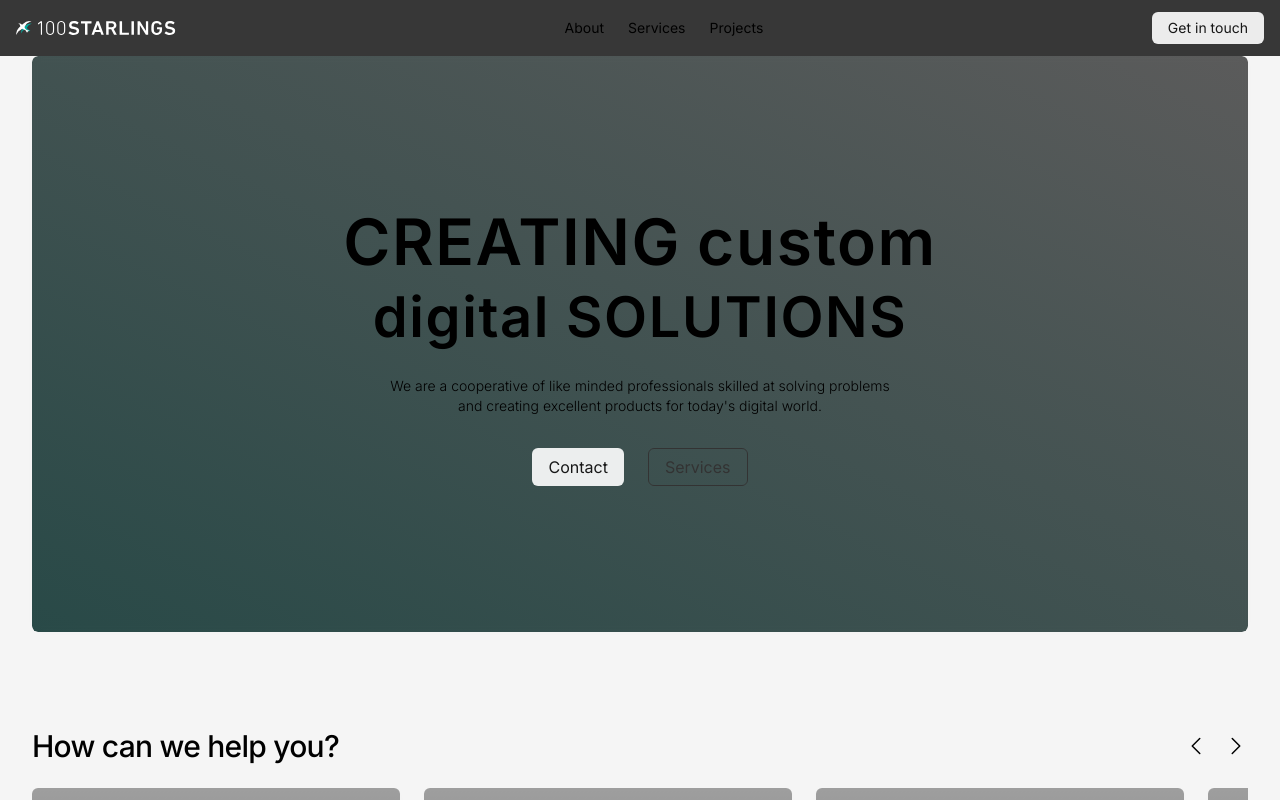
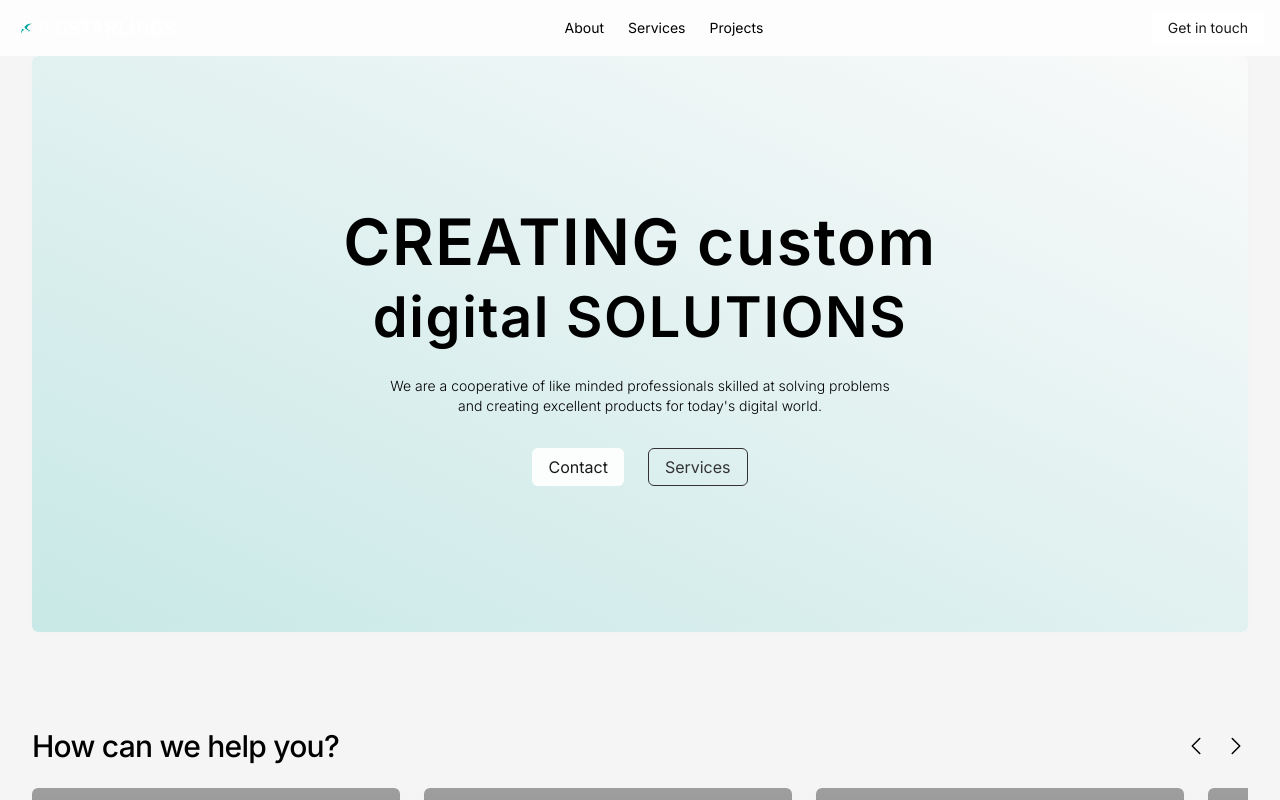
Before and after one commit to 100Starlings/website, a Next.js app: page / in a window 1280 px wide. Shown: the top 800 px of the page. Built offline with nearby package versions, Linux system fonts and the light colour scheme; grey boxes are pictures that could not be loaded.

Commit message:
Small adjustments!

```diff
--- a/app/components/Header.tsx
+++ b/app/components/Header.tsx
@@ -4,7 +4,7 @@ import React from "react";
 
 export default function Header() {
 	return (
-		<header className="sticky z-50 top-0 w-full bg-[#080808]/80 backdrop-blur-xl">
+		<header className="sticky z-50 top-0 w-full nav-bg backdrop-blur-xl">
 			<div className="mx-auto px-4 py-3 flex justify-between items-center max-w-7xl w-full">
 				<Link href="/">
 					<Image src="/images/100-logo-line.svg" width="160" height="100" alt="Logo" />
--- a/app/sections/HeroSection.tsx
+++ b/app/sections/HeroSection.tsx
@@ -16,7 +16,7 @@ export default function HeroSection() {
 				quality={100}
 				className="z-[0] blur-[0px] brightness-[0.9] contrast-[1.1] grayscale-[1] opacity-[0]"
 			/>
-			<div className="flex flex-col items-center w-full justify-center flex-grow bg-black/80 backdrop-blur-sm bg-gradient-to-tr from-green/20 to-white/20">
+			<div className="flex flex-col items-center w-full justify-center flex-grow bg--black/80 backdrop-blur-sm bg-gradient-to-tr from-green/20 to-white/20">
 				<div className="z-10 flex items-center text-center text-[2.25rem] md:text-[4rem] lg:text-[4rem] tracking-[0.1rem] leading-tight">
 					<h1 className="font-semibold">CREATING </h1>
 					<h2 className="font-semibold ml-2 xl:ml-4">custom</h2>
--- a/app/styles/globals.css
+++ b/app/styles/globals.css
@@ -7,6 +7,7 @@
   --background-start-rgb: 214, 219, 220;
   --background-end-rgb: 255, 255, 255;
 
+  --nav-bg: rgba(255, 255, 255, 0.8);
   --card-bg: #f9f9f9;
   --bg-color: #f5f5f5;
   --text-light: #333333;
@@ -19,6 +20,7 @@
     --background-start-rgb: 0, 0, 0;
     --background-end-rgb: 0, 0, 0;
 
+    --nav-bg: rgba(8, 8, 8, 0.8);
     --card-bg: #171717;
     --bg-color: #080808;
     --text-light: #f5f5f5;
--- a/app/styles/styles.css
+++ b/app/styles/styles.css
@@ -22,3 +22,7 @@
 .card:hover {
   box-shadow: 0 0 40rem rgba(3, 167, 157, 0.1), 0 0 40rem rgba(28, 117, 188, 0.05);
 }
+
+.nav-bg {
+  background: var(--nav-bg);
+}
```
